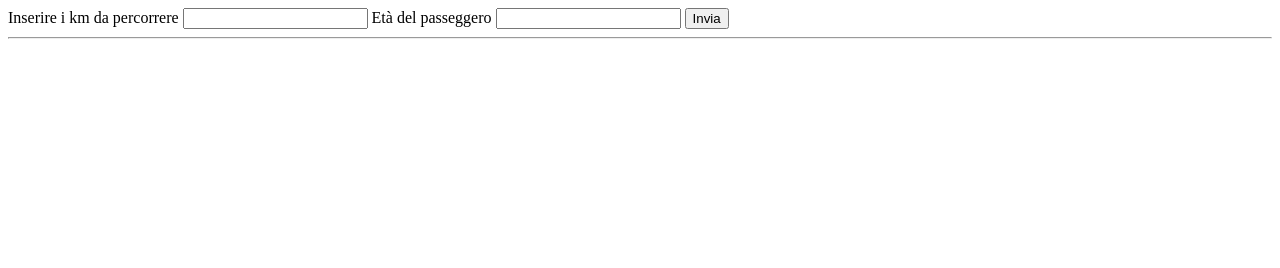
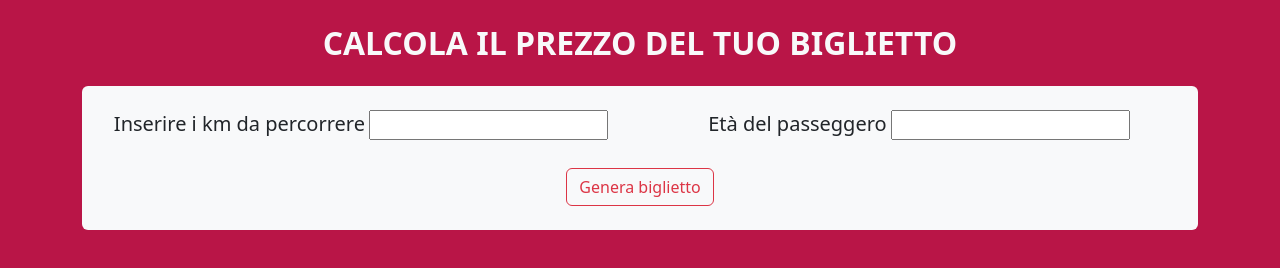
Before and after one commit to defendimattia/js-biglietto-treno-form, a plain HTML site: page index.html in a window 1280 px wide. Drawn offline with nearby package versions, Linux system fonts and the light colour scheme.

Commit message:
add: working on module 3 upper section done

```diff
--- /dev/null
+++ b/css/style.css
@@ -0,0 +1,3 @@
+body {
+    background-color: #b91547;
+}
--- a/index.html
+++ b/index.html
@@ -5,22 +5,49 @@
     <meta charset="UTF-8">
     <meta name="viewport" content="width=device-width, initial-scale=1.0">
     <title>Calcolo del prezzo del biglietto del treno</title>
+    <!-- bootstrap -->
+    <link href="https://cdn.jsdelivr.net/npm/bootstrap@5.3.3/dist/css/bootstrap.min.css" rel="stylesheet"
+        integrity="sha384-QWTKZyjpPEjISv5WaRU9OFeRpok6YctnYmDr5pNlyT2bRjXh0JMhjY6hW+ALEwIH" crossorigin="anonymous">
+    <!-- css -->
+    <link rel="stylesheet" href="css/style.css">
 </head>
 
 <body>
 
+    <div class="container">
+        <h2 class="fw-bold text-light my-4 text-center">CALCOLA IL PREZZO DEL TUO BIGLIETTO</h2>
+
+        <div class="container bg-light rounded text-center py-4">
             <form action="">
+                <div class="row">
+                    <div class="col-sm">
                         <!-- km input -->
-        <label for="inputKm">Inserire i km da percorrere</label>
+                        <label for="inputKm">
+                            <h5>Inserire i km da percorrere</h5>
+                        </label>
                         <input type="number" id="inputKm">
+                    </div>
+                    <div class="col-sm">
                         <!-- age input -->
-        <label for="inputAge">Età del passeggero</label>
+                        <label for="inputAge">
+                            <h5>Età del passeggero</h5>
+                        </label>
                         <input type="number" id="inputAge">
+                    </div>
+                </div>
+                <div class="container d-flex justify-content-center mt-4">
                     <!-- submit button -->
-        <input type="submit" value="Invia">
+                    <input class="btn btn-outline-danger" type="submit" value="Genera biglietto">
+                </div>
+
             </form>
+        </div>
 
-    <hr>
+
+
+    </div>
+
+
 
     <div>
         <strong id="kmOutput"></strong><br>
```
Lines whose indentation alone changed are shown as unchanged.
